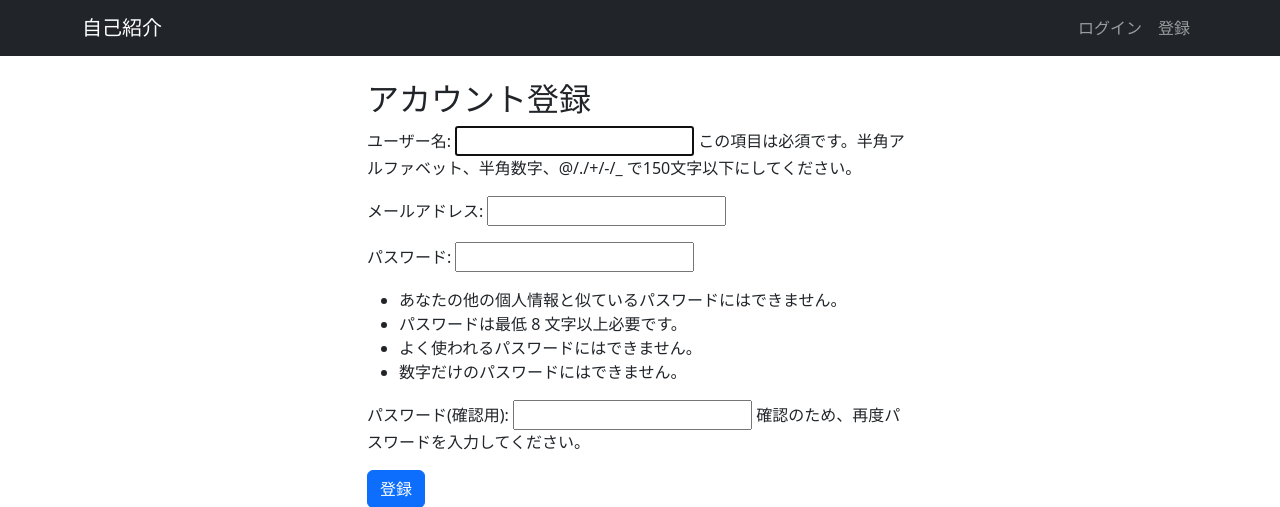
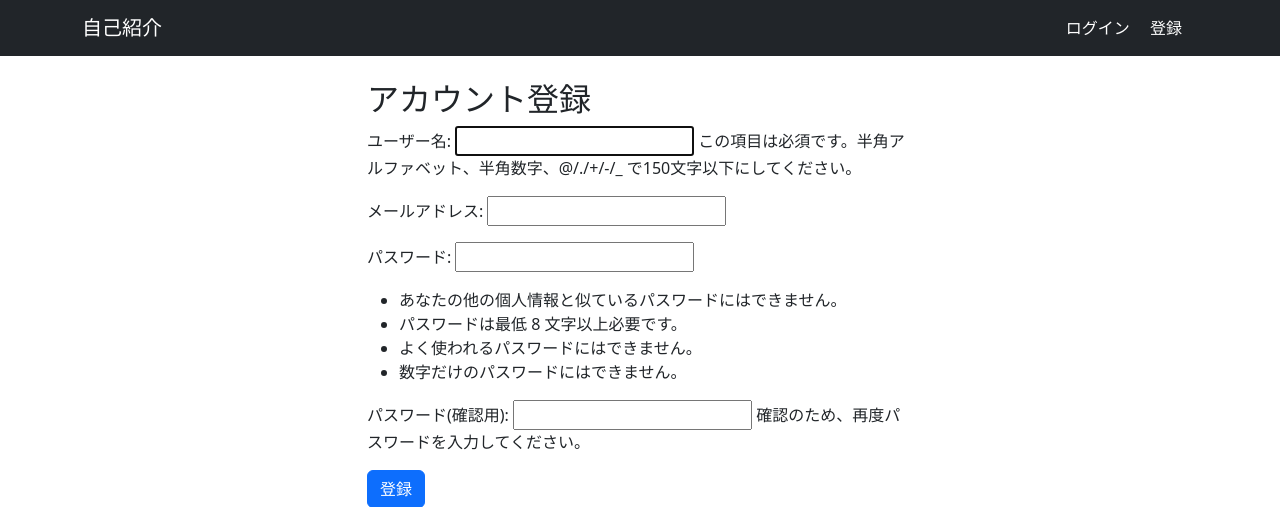
Before and after one commit to kazukenshuaim/self-intro, a Django app: page /accounts/register/ in a window 1280 px wide. Shown: the top 507 px of the page. Run offline with Django 5.2, Linux system fonts and the light colour scheme.

Commit message:
fix: baseのUIを改善

```diff
--- a/templates/base.html
+++ b/templates/base.html
@@ -11,7 +11,7 @@
     <nav class="navbar navbar-expand-lg navbar-dark bg-dark">
         <div class="container">
             <a class="navbar-brand" href="/">自己紹介</a>
-            <div class="navbar-nav ms-auto">
+            <div>
                 {% if user.is_authenticated %}
                     <span class="navbar-text text-white me-3">{{ user.username }}</span>
                     <form method="post" action="{% url 'accounts:logout' %}" class="d-inline">
@@ -19,8 +19,8 @@
                         <button type="submit" class="btn btn-outline-light btn-sm">ログアウト</button>
                     </form>
                 {% else %}
-                    <a class="nav-link" href="{% url 'accounts:login' %}">ログイン</a>
-                    <a class="nav-link" href="{% url 'accounts:register' %}">登録</a>
+                    <a class="text-white text-decoration-none me-3" href="{% url 'accounts:login' %}">ログイン</a>
+                    <a class="text-white text-decoration-none me-3" href="{% url 'accounts:register' %}">登録</a>
                 {% endif %}
             </div>
         </div>
```
